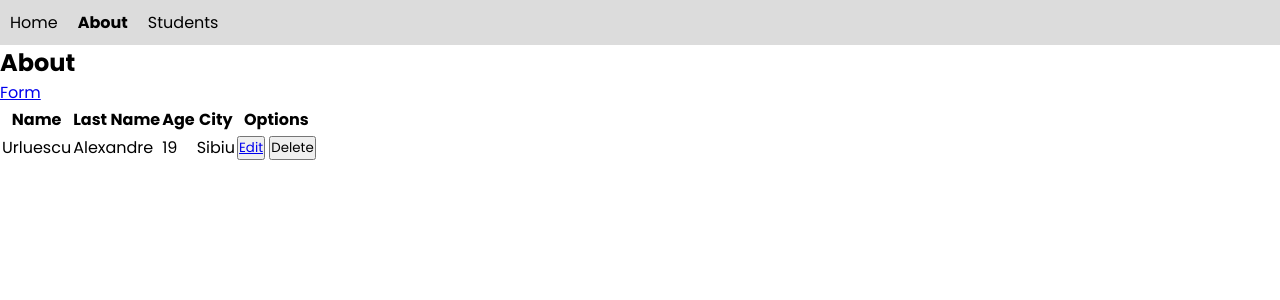
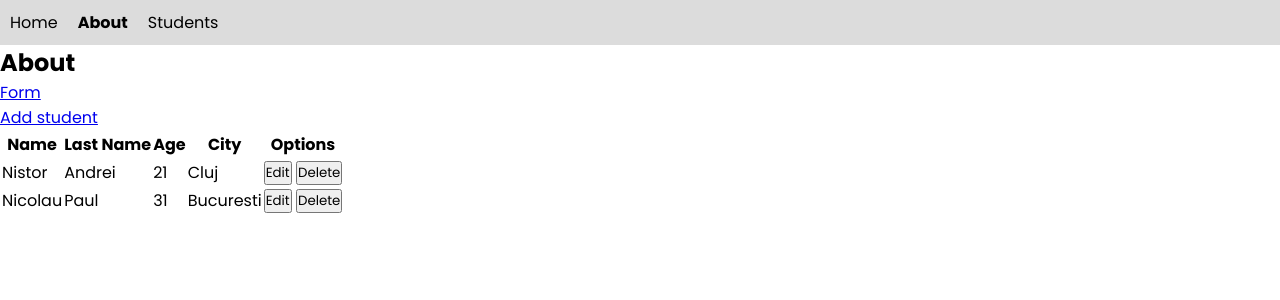
Before and after one commit to AlexUrluescu/Student-Class-React, a React (Create React App) app: page /about in a window 1280 px wide. Shown: the top 300 px of the page. Built offline with nearby package versions, Linux system fonts and the light colour scheme.

Commit message:
Add the method 'Edit student'

```diff
--- a/src/App.js
+++ b/src/App.js
@@ -37,6 +37,7 @@
 function App() {
 
   const [students, setStudents] = useState(db)
+  const [edit, setEdit] = useState(null)
 
   const salutare = () => {
     console.log("Salutare");
@@ -49,15 +50,21 @@
     console.log("Student adaugat");
   }
 
+  const editStudent = (editStudent) => {
+
+    setStudents(students.map((student) => student.id === editStudent.id ? editStudent : student))
+    console.log(`Ai editat studentul cu id-ul ${editStudent.id}`);
+  }
+
   return (
     <div className="App">
       <NavBar />
       <Routes>
         <Route path="/" element={<Home/>} />
         <Route path="/about" element={<About/>}>
-            <Route path="/about" element={<Table students={students} salutare={salutare}/>}/>
+            <Route path="/about" element={<Table students={students} salutare={salutare} setEdit={setEdit}/>}/>
             <Route path="/about/add" element={<FormStudents salutare={salutare} addStudent={addStudent}/>} />
-            <Route path="/about/edit/:id" element={<FormStudents salutare={salutare}/>}/>
+            <Route path="/about/edit/:id" element={<FormStudents salutare={salutare} setEdit={setEdit} edit={edit} editStudent={editStudent}/>}/>
         </Route>
       </Routes>
 
--- a/src/components/FormStudents.js
+++ b/src/components/FormStudents.js
@@ -1,6 +1,6 @@
 
 import { useNavigate } from "react-router-dom";
-import { useState } from "react"
+import { useState, useEffect } from "react"
 
 const initialForm =
     {
@@ -11,12 +11,21 @@
     }
 
 
-const FormStudents = ({addStudent}) => {
+const FormStudents = ({addStudent, edit, setEdit, editStudent}) => {
 
     const navigate = useNavigate()
 
     const [form, setForm] = useState(initialForm)
 
+    useEffect(() => {
+        if(edit){
+            setForm(edit)
+        }
+
+        else{
+            setForm(initialForm)
+        }
+    }, [edit])
 
     const handleSubmit = (e) => {
         e.preventDefault();
@@ -24,9 +33,15 @@
         console.log("s-a trimis formularul");
         console.log(form);
 
-        addStudent(form)
+        if(form.id === null){
+            addStudent(form)
+        }
+
+        else{
+            editStudent(form)
+        }
+
         resetForm()
-
         navigate("/about")
 
     }
@@ -40,10 +55,12 @@
 
     const resetForm = () => {
         setForm(initialForm)
+        setEdit(null)
     }
 
     return(
         <div>
+            {edit ? <h2>Edit</h2> : <h2>Add</h2>}
             <form onSubmit={handleSubmit}>
                 <input onChange={handleChange} type="text" value={form.name} name="name" placeholder="Name" />
                 <input onChange={handleChange} type="text" value={form.last_name} name="last_name" placeholder="Last name" />
--- a/src/components/Table.js
+++ b/src/components/Table.js
@@ -1,9 +1,11 @@
 
-import { Link } from "react-router-dom"
+import { Link} from "react-router-dom"
+import TableRow from "./TableRow";
 
-const Table = () => {
+const Table = ({salutare, students, setEdit}) => {
     return(
         <div>
+            <Link to="/about/add">Add student</Link>
             <table>
                 <thead>
                     <tr>
@@ -15,13 +17,9 @@
                     </tr>
                 </thead>
                 <tbody>
-                    <tr>
-                        <td>Urluescu</td>
-                        <td>Alexandre</td>
-                        <td>19</td>
-                        <td>Sibiu</td>
-                        <td><button><Link to="/about/edit">Edit</Link></button> <button>Delete</button></td>
-                    </tr>
+                    {students.map((student, index) => (
+                        <TableRow key={index} student={student} salutare={salutare} setEdit={setEdit}/>
+                    ))}
                 </tbody>
             </table>
         </div>
--- /dev/null
+++ b/src/components/TableRow.js
@@ -0,0 +1,24 @@
+
+import { useNavigate } from "react-router-dom";
+
+const TableRow = ({student, salutare, setEdit}) => {
+
+    const navigate = useNavigate()
+
+    const handleClick = () => {
+        setEdit(student)
+        navigate(`/about/edit/${student.id}`)
+    }
+
+    return(
+        <tr>
+            <td>{student.name}</td>
+            <td>{student.last_name}</td>
+            <td>{student.age}</td>
+            <td>{student.city}</td>
+            <td><button onClick={handleClick}>Edit</button> <button onClick={salutare}>Delete</button></td>
+        </tr>
+    )
+}
+
+export default TableRow;
```
